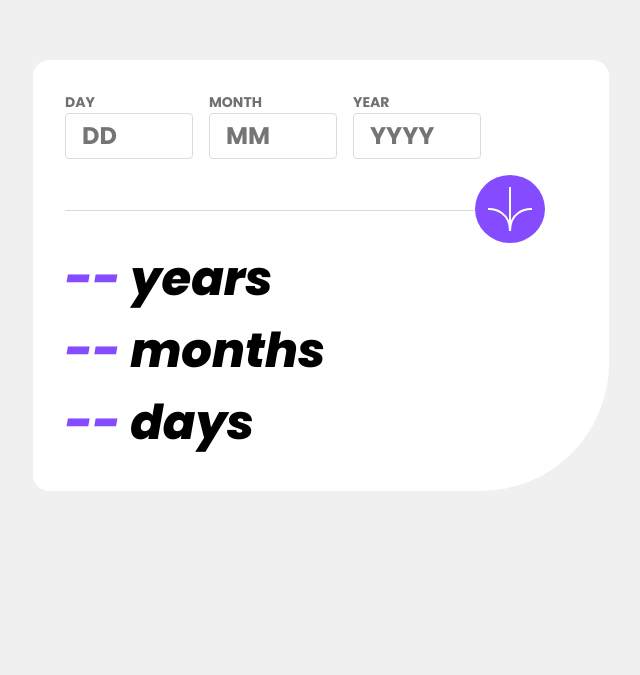
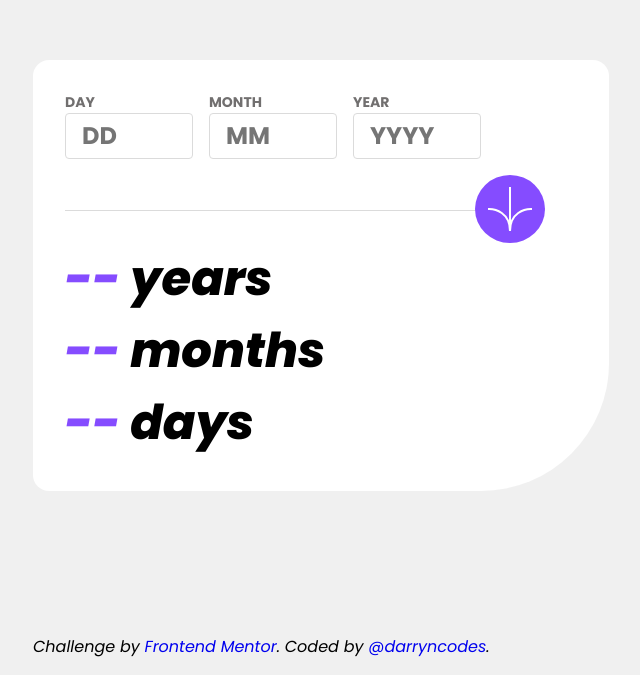
Before and after one commit to darryncodes/age-calculator-app, a React (Vite) app: page / in a window 1280 px wide. Shown: the part 125-800 px from the top of the page, without its empty margins (319-959 px from the left). Built offline with nearby package versions, Linux system fonts and the light colour scheme.

Commit message:
feature - adding h1 and footer for fem accessibility and html report

```diff
--- a/src/App.jsx
+++ b/src/App.jsx
@@ -4,6 +4,8 @@ import { Container } from './components/styles/Container.styled';
 import Form from './components/Form';
 import Output from './components/Output';
 import { useState } from 'react';
+import HiddenHeading from './components/HiddenHeading';
+import Footer from './components/Footer';
 
 const theme = {
     colours: {
@@ -25,10 +27,12 @@ function App() {
         <ThemeProvider theme={theme}>
             <>
                 <GlobalStyles />
+                <HiddenHeading />
                 <Container>
                     <Form setDate={setDate} />
                     <Output date={date} />
                 </Container>
+                <Footer />
             </>
         </ThemeProvider>
     );
--- /dev/null
+++ b/src/components/Footer.jsx
@@ -0,0 +1,27 @@
+import { StyledFooter } from './styles/Footer.styled';
+
+const Footer = () => {
+    return (
+        <StyledFooter className='attribution'>
+            Challenge by{' '}
+            <a
+                href='https://www.frontendmentor.io/challenges/age-calculator-app-dF9DFFpj-Q'
+                target='_blank'
+                rel='noreferrer'
+            >
+                Frontend Mentor
+            </a>
+            . Coded by{' '}
+            <a
+                href='https://twitter.com/darryncodes'
+                target='_blank'
+                rel='noreferrer'
+            >
+                @darryncodes
+            </a>
+            .
+        </StyledFooter>
+    );
+};
+
+export default Footer;
--- /dev/null
+++ b/src/components/HiddenHeading.jsx
@@ -0,0 +1,9 @@
+import { StyledHeading } from './styles/Heading.styled';
+
+const HiddenHeading = () => {
+    return (
+        <StyledHeading>Frontend Mentor Age calculator challenge</StyledHeading>
+    );
+};
+
+export default HiddenHeading;
--- /dev/null
+++ b/src/components/styles/Footer.styled.js
@@ -0,0 +1,17 @@
+import styled from 'styled-components';
+
+export const StyledFooter = styled.footer`
+    position: absolute;
+    bottom: 1rem;
+    text-align: center;
+    font-size: 1rem;
+    font-weight: 400;
+
+    a {
+        text-decoration: none;
+    }
+
+    a:hover {
+        text-decoration: underline;
+    }
+`;
--- a/src/components/styles/Form.styled.js
+++ b/src/components/styles/Form.styled.js
@@ -3,7 +3,6 @@ import styled from 'styled-components';
 export const StyledForm = styled.form`
     display: flex;
     flex-direction: column;
-    gap: 1rem;
 
     position: relative;
 
@@ -30,8 +29,16 @@ export const StyledForm = styled.form`
 export const FlexDivRow = styled.div`
     display: flex;
     flex-wrap: wrap;
-    gap: 1rem;
-    padding-bottom: 1rem;
+    gap: 2rem;
+    padding-bottom: 2rem;
+
+    @media (min-width: 380px) {
+        gap: 1rem;
+    }
+
+    @media (min-width: ${({ theme }) => theme.mobile}) {
+        padding-bottom: 1rem;
+    }
 `;
 
 export const FlexDivColumn = styled.div`
@@ -57,9 +64,12 @@ export const Input = styled.input`
     border-color: ${(props) => props.inputerror};
     border-radius: 0.25rem;
     padding: 0.25rem 0.5rem;
-    width: 5rem;
+    width: 4rem;
+    cursor: pointer;
 
-    cursor: pointer;
+    &#year {
+        width: 5rem;
+    }
 
     &:hover,
     &:focus-within {
@@ -71,15 +81,24 @@ export const Input = styled.input`
         font-size: 1.5rem;
         width: 8rem;
         padding: 0.25rem 1rem;
+
+        &#year {
+            width: 8rem;
+        }
     }
 `;
 
 export const Error = styled.small`
-    font-size: 0.875rem;
+    font-size: 0.75rem;
     font-weight: 200;
     color: ${({ theme }) => theme.colours.lightRed};
     position: absolute;
-    bottom: -45px;
+    bottom: -29px;
+    line-height: 1;
+
+    @media (min-width: ${({ theme }) => theme.mobile}) {
+        bottom: -20px;
+    }
 `;
 
 export const Button = styled.button`
--- /dev/null
+++ b/src/components/styles/Heading.styled.js
@@ -0,0 +1,13 @@
+import styled from 'styled-components';
+
+export const StyledHeading = styled.h1`
+    position: absolute;
+    width: 1px;
+    height: 1px;
+    padding: 0;
+    margin: -1px;
+    overflow: hidden;
+    clip: rect(0, 0, 0, 0);
+    white-space: nowrap;
+    border-width: 0;
+`;
```
